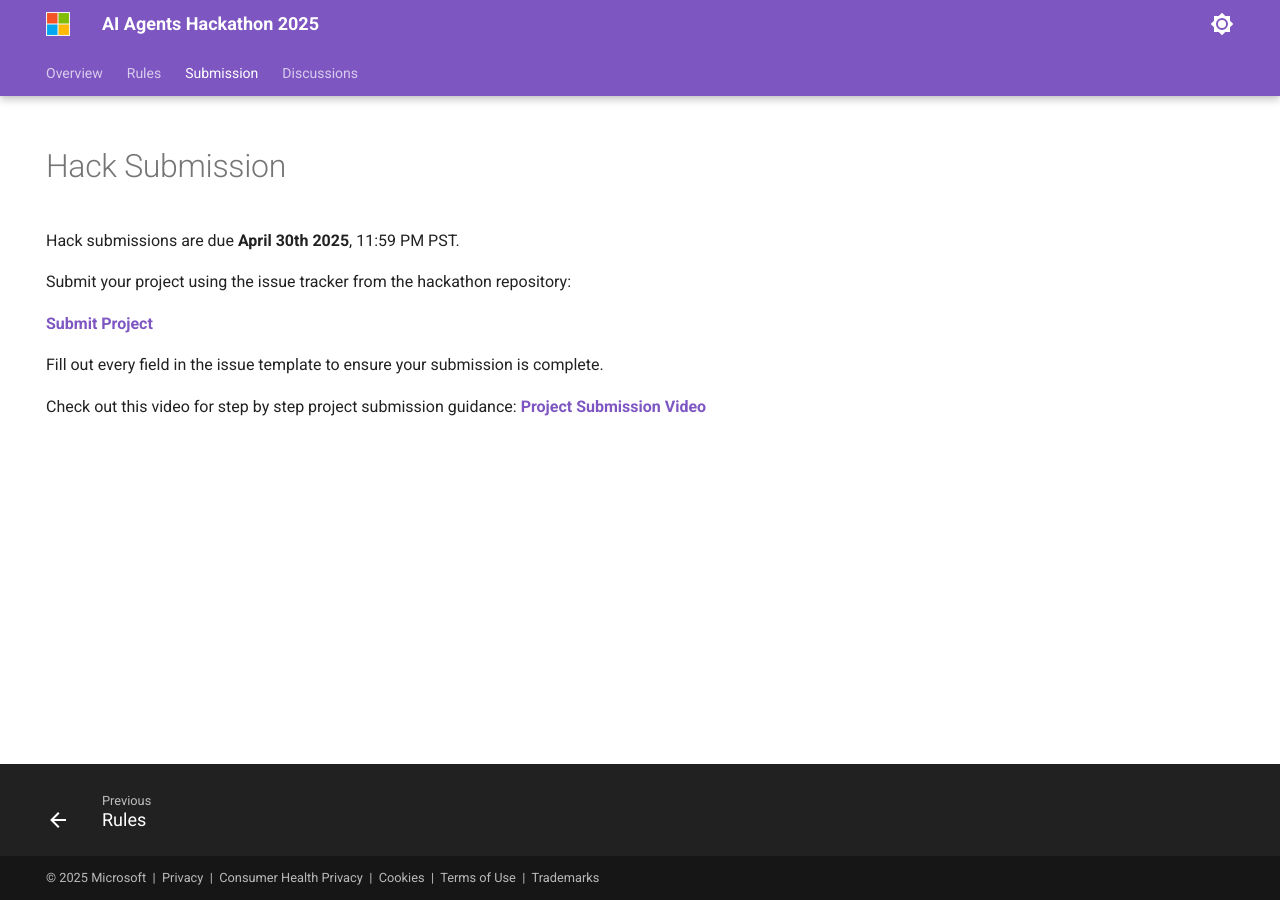
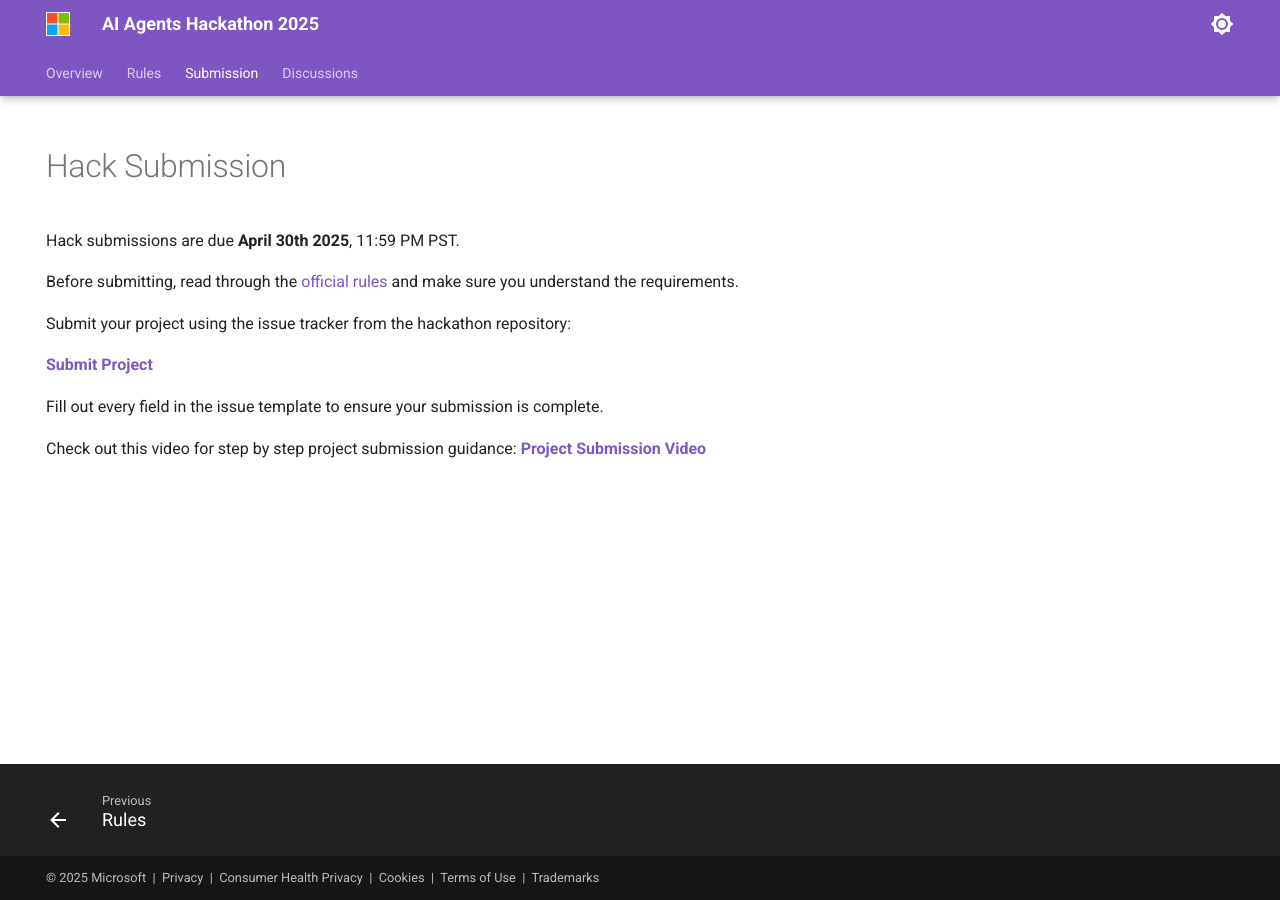
Before and after one commit to nitya/AI_Agents_Hackathon, an MkDocs documentation site: the page built from docs/submission.md, in a window 1280 px wide. Built offline with MkDocs 1.6.1 and Material for MkDocs 9.7.7, drawn with Linux system fonts in a browser that asks for light colours.

Commit message:
More edits to submission page

```diff
--- a/docs/submission.md
+++ b/docs/submission.md
@@ -7,9 +7,11 @@ hide:
 
 Hack submissions are due **April 30th 2025**, 11:59 PM PST.
 
+Before submitting, read through the [official rules](rules.md) and make sure you understand the requirements.
+
 Submit your project using the issue tracker from the hackathon repository:
 
-**[Submit Project](https://github.com/microsoft/AI_Agents_Hackathon/issues/new/choose)**
+**[Submit Project](https://github.com/microsoft/AI_Agents_Hackathon/issues/new?template=project.yml)**
 
 Fill out every field in the issue template to ensure your submission is complete.
 
```
